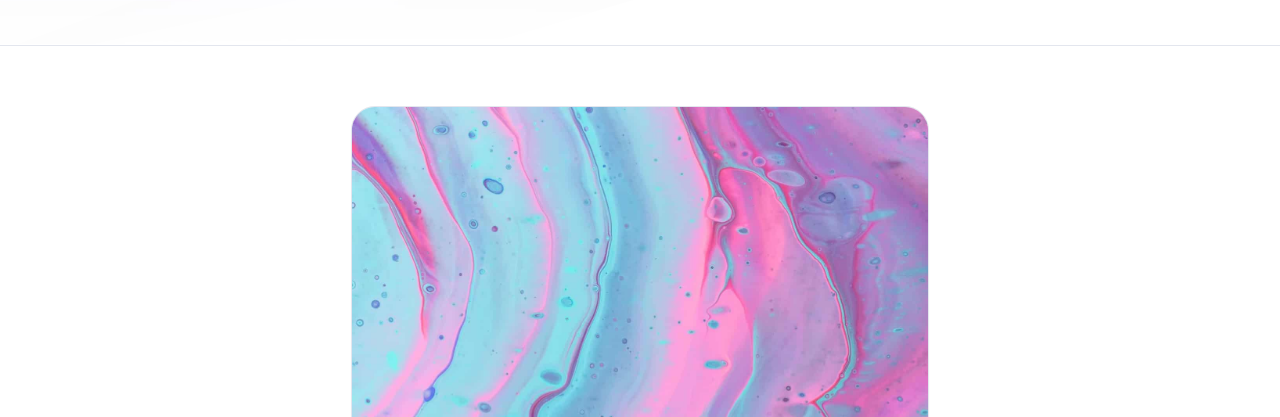
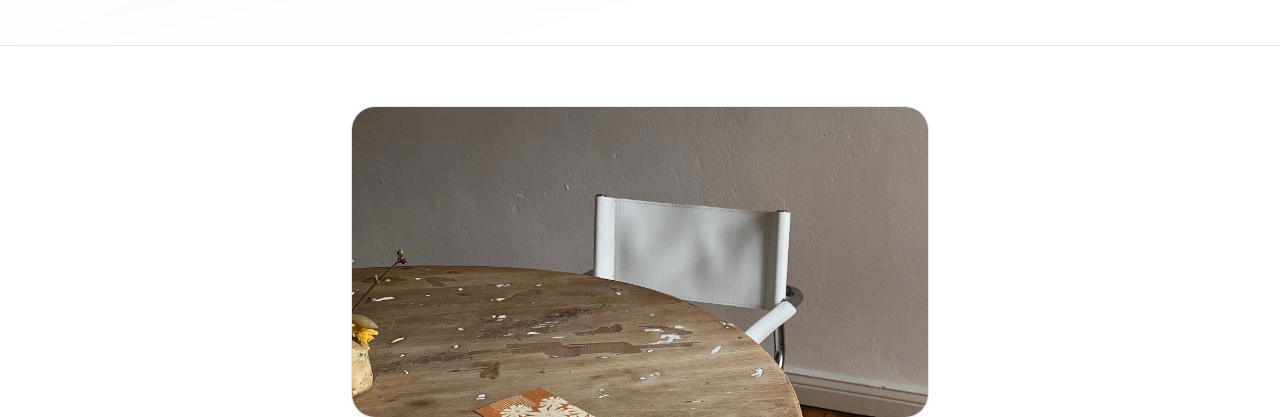
Before and after one commit to christinakoranteng/website, an Astro site: page /work/coaching in a window 1280 px wide. Shown: the part 383-800 px from the top of the page. Built offline with nearby package versions, Linux system fonts and the light colour scheme; Astro itself is replaced by a stand-in of ours.

Commit message:
img assets

```diff
--- a/src/content/work/coaching.md
+++ b/src/content/work/coaching.md
@@ -1,7 +1,7 @@
 ---
 title: Coaching
 publishDate: 2020-03-02 00:00:00
-img: /assets/stock-1.jpg
+img: /assets/coaching.jpg
 img_alt: Iridescent ripples of a bright blue and pink liquid
 description: |
   We designed a whodunnit-style game to introduce Markdown formatting. Suspense — suspicion — syntax!
--- a/src/content/work/events.md
+++ b/src/content/work/events.md
@@ -1,7 +1,7 @@
 ---
 title: Events
 publishDate: 2020-03-01 00:00:00
-img: /assets/stock-3.jpg
+img: /assets/events.jpg
 img_alt: Pearls of silky soft white cotton, bubble up under vibrant lighting
 description: |
   We developed a virtual showcase for the softest bedding imaginable.
--- a/src/content/work/habits.md
+++ b/src/content/work/habits.md
@@ -1,7 +1,7 @@
 ---
 title: Habit Building
 publishDate: 2019-10-02 00:00:00
-img: /assets/stock-4.jpg
+img: /assets/habits.jpg
 img_alt: Soft pink and baby blue water ripples together in a subtle texture.
 description: |
   We developed brand positioning and design assets for the launch
--- a/src/content/work/workshops.md
+++ b/src/content/work/workshops.md
@@ -1,7 +1,7 @@
 ---
 title: Workshops
 publishDate: 2022-12-01 00:00:00
-img: /assets/stock-2.jpg
+img: /assets/workshops.jpg
 img_alt: A bright pink sheet of paper used to wrap flowers curves in front of rich blue background
 description: |
   We paired with a cutting-edge music API and a team of horticulturalists
```
Also changed, not shown: src/pages/about.astro (+15 -1 lines), public/assets/at-work.jpg (deleted), public/assets/coaching.jpg (added), public/assets/events.jpg (added), public/assets/habits.jpg (added), public/assets/portrait.jpg, public/assets/workshops.jpg (added), 1 other file.
